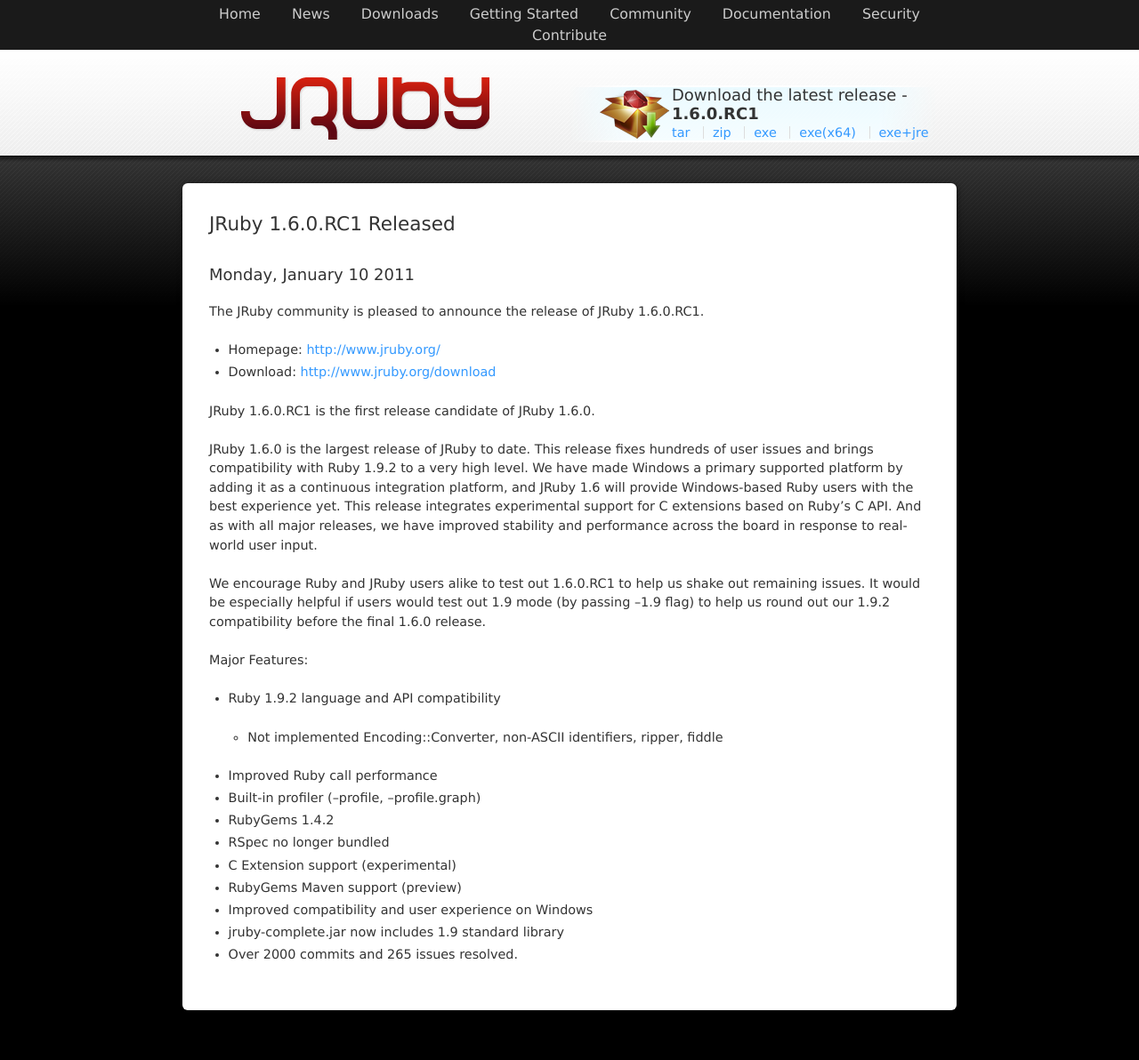
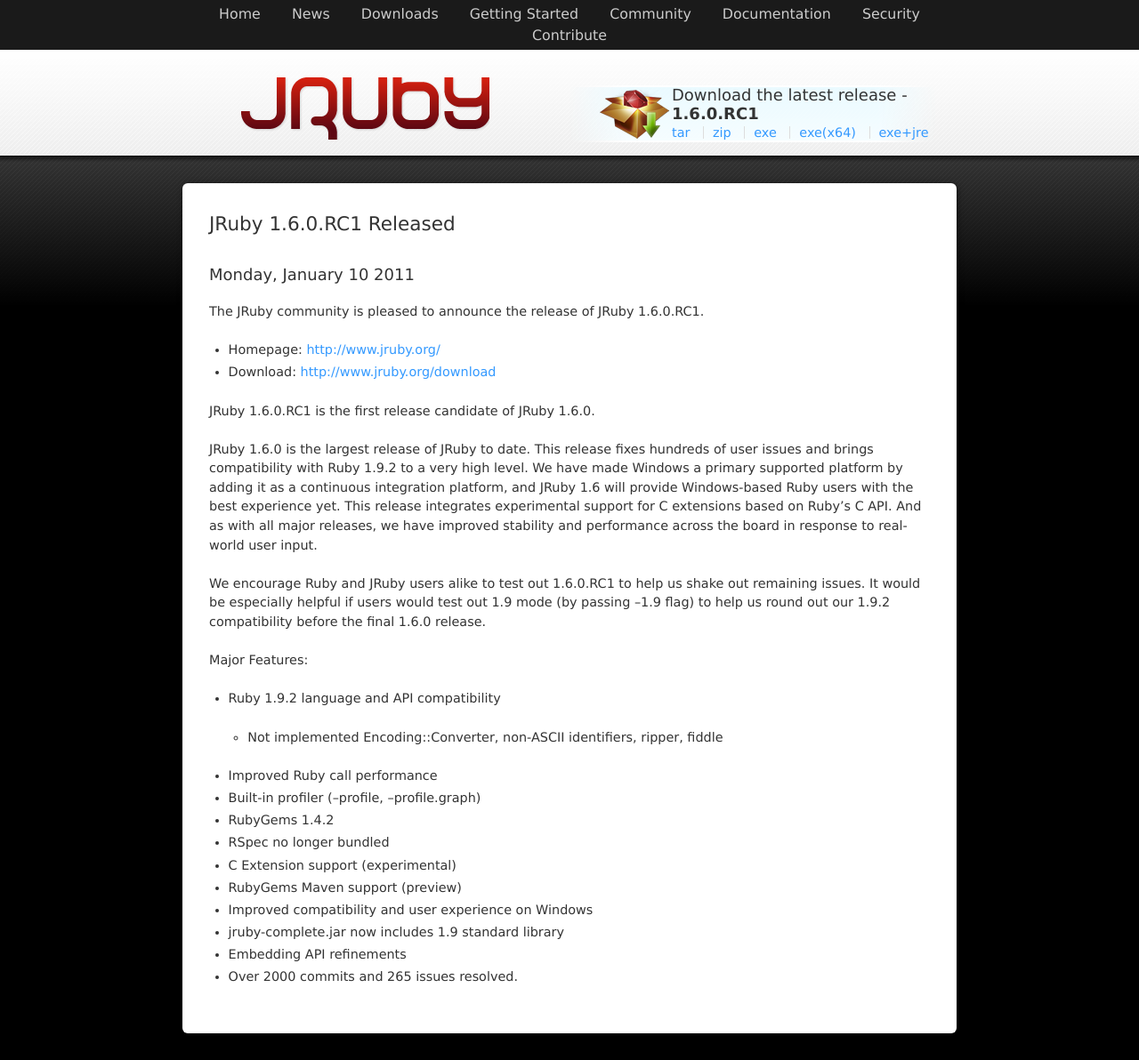
Before and after one commit to towynlin/jruby.github.com, a Jekyll site: the page built from www/_posts/2011-01-10-jruby-1-6-0-rc1.markdown, in a window 1280 px wide. Shown: the whole page at 89% size. Built offline with Jekyll 4.4.1, drawn with Linux system fonts in a browser that asks for light colours; Markdown is read by kramdown in place of the engine named in the settings; before the commit the page ends 1166 px from its top, so only the background shows below that.

Commit message:
Add bullet about embedding

```diff
--- a/www/_posts/2011-01-10-jruby-1-6-0-rc1.markdown
+++ b/www/_posts/2011-01-10-jruby-1-6-0-rc1.markdown
@@ -37,4 +37,5 @@
 - RubyGems Maven support (preview)
 - Improved compatibility and user experience on Windows
 - jruby-complete.jar now includes 1.9 standard library
+- Embedding API refinements
 - Over 2000 commits and 265 issues resolved.
```
